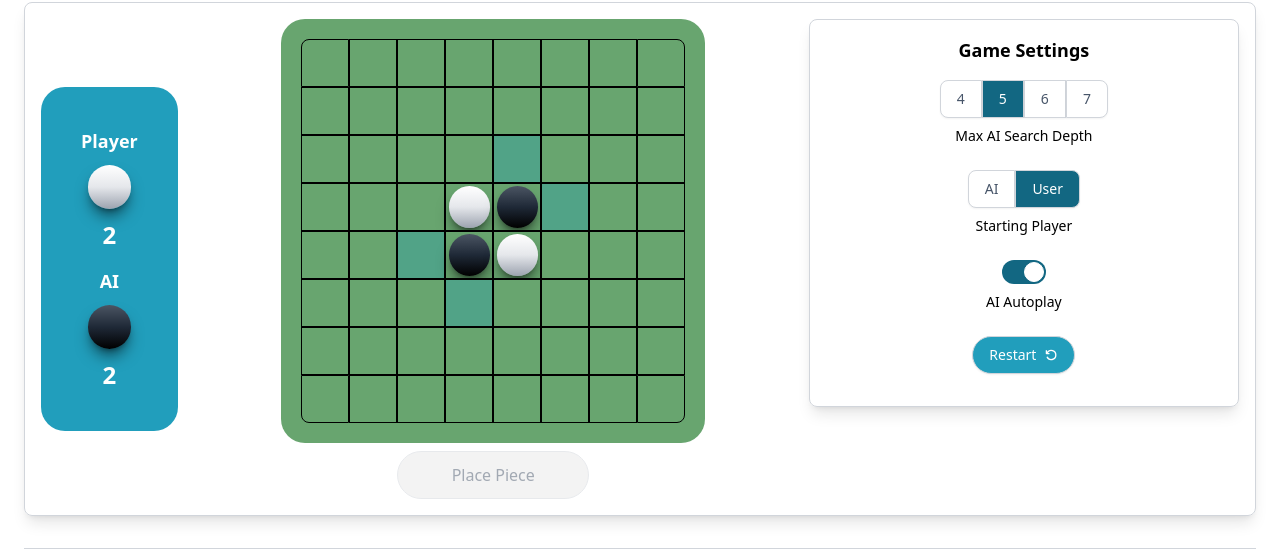
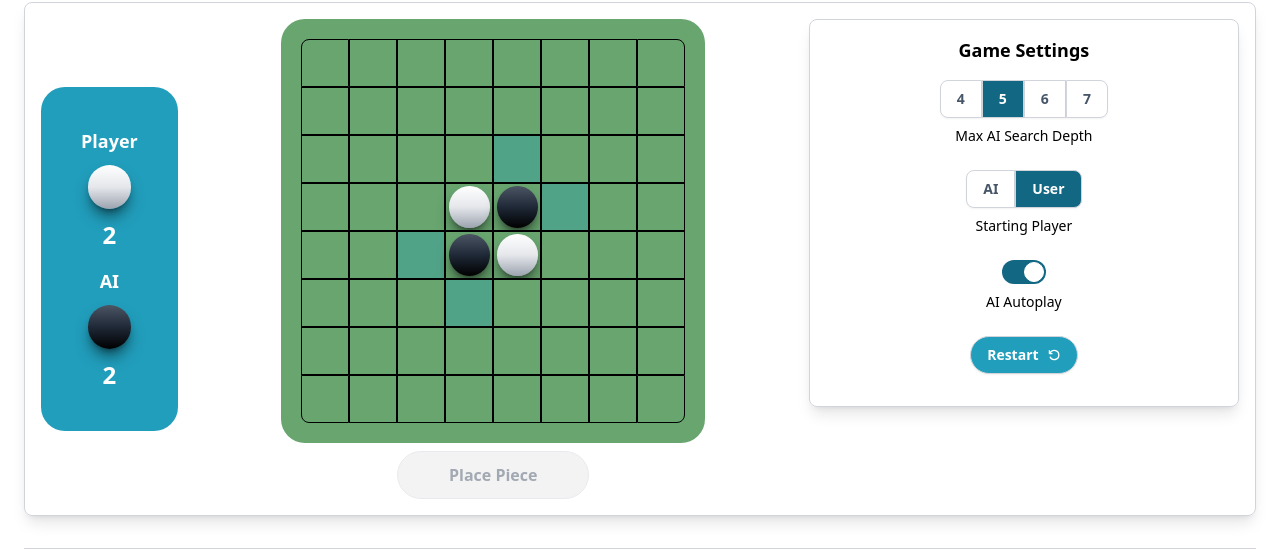
Before and after one commit to k-gerner/kyle-personal-website, a React (Create React App) app in the folder frontend/: page /ai/othello in a window 1280 px wide. Shown: the part 166-715 px from the top of the page. Built offline with nearby package versions, Linux system fonts and the light colour scheme.

Commit message:
improve text colors on primary color background elements

```diff
--- a/frontend/src/App.tsx
+++ b/frontend/src/App.tsx
@@ -105,7 +105,7 @@ const HomeLink: React.FC<HomeLinkProps> = ({ onClick }) => {
     <a
       href={pageRoutes.AboutMe}
       onClick={handleClick}
-      className="text-primary-highlight hover:bg-background-muted rounded-full py-2 px-4 transition-all duration-300 hover:bg-primary-base hover:text-text-light hover:border-primary-base"
+      className="text-primary-highlight hover:bg-background-muted rounded-full py-2 px-4 transition-all duration-300 hover:bg-primary-base hover:text-text-contrast hover:border-primary-base"
     >
       Home
     </a>
--- a/frontend/src/components/ButtonGroupPicker.tsx
+++ b/frontend/src/components/ButtonGroupPicker.tsx
@@ -6,6 +6,7 @@ const defaultButtonStyle = [
     "inline-flex",
     "items-center",
     "gap-x-2",
+    "font-semibold",
     "first:rounded-s-lg",
     "first:ms-0",
     "last:rounded-e-lg",
@@ -19,16 +20,16 @@ const defaultButtonStyle = [
     "hover:shadow-lg",
     "text-text-muted",
     // hover state styles
-    "hover:text-text-light",
+    "hover:text-text-contrast",
     "hover:bg-primary-base",
     "hover:border-primary-base",
     // focus state styles
-    "focus:text-text-light",
+    "focus:text-text-contrast",
     "focus:bg-primary-highlight",
     "focus:border-primary-base",
     // active state styles
     "active:border-primary-highlight",
-    "active:text-text-light",
+    "active:text-text-contrast",
     "active:bg-primary-highlight",
     // disabled state styles
     "disabled:pointer-events-none",
@@ -74,7 +75,7 @@ export const ButtonGroupPicker = <T extends string | number>({
                     ?
                     options.map((option) => {
                         const dynamicClasses = `${selectedValue === option
-                            ? 'bg-primary-highlight text-text-light'
+                            ? 'bg-primary-highlight text-text-contrast'
                             : 'bg-background-base text-text-muted'}
                                 ${showSelectedOnDisabled
                                 ? ''
@@ -96,7 +97,7 @@ export const ButtonGroupPicker = <T extends string | number>({
                     :
                     optionsWithLabels?.map(({ value, label }) => {
                         const dynamicClasses = `${selectedValue === value
-                            ? 'bg-primary-highlight text-text-light'
+                            ? 'bg-primary-highlight text-text-contrast'
                             : 'bg-background-base text-text-muted'}
                                 ${showSelectedOnDisabled
                                 ? ''
--- a/frontend/src/components/PopUp.tsx
+++ b/frontend/src/components/PopUp.tsx
@@ -24,7 +24,7 @@ const PopUp: React.FC<PopUpProps> = ({
         <div className="fixed inset-0 bg-black bg-opacity-40 flex items-center justify-center z-50">
             <div className="bg-background-base rounded-lg shadow-lg p-8 w-full relative max-h-[90vh] max-w-[95vw] md:max-w-xl overflow-y-auto">
                 <button
-                    className="absolute rounded-full top-2 right-2 text-xl font-bold text-danger bg-background-base hover:bg-danger hover:text-background-base transition-colors"
+                    className="absolute rounded-full top-2 right-2 text-xl font-bold text-danger bg-background-base hover:bg-danger hover:text-text-contrast transition-colors"
                     onClick={() => setShow(false)}
                     aria-label="Close pop-up"
                 >
--- a/frontend/src/components/ThemePicker.tsx
+++ b/frontend/src/components/ThemePicker.tsx
@@ -22,8 +22,7 @@ const defaultButtonStyle = [
     "transition-all",
     "duration-300",
     "hover:bg-primary-base",
-    "hover:text-text-light",
-    "hover:bg-primary-base",
+    "hover:text-text-contrast",
     "hover:border-primary-base",
 ].join(" ");
 
--- a/frontend/src/components/ai/GameNavigation.tsx
+++ b/frontend/src/components/ai/GameNavigation.tsx
@@ -8,7 +8,7 @@ const defaultLinkButtonClasses = [
     "py-2",
     "text-primary-highlight",
     "hover:bg-primary-base",
-    "hover:text-text-light",
+    "hover:text-text-contrast",
     "rounded",
     "transition-colors",
     "first:pt-3",
@@ -34,7 +34,7 @@ const GameNavigation: React.FC<GameNavigationProps> = ({ onNavigate }) => {
             <button
                 ref={buttonRef}
                 onClick={() => setDropdownOpen(!dropdownOpen)}
-                className="text-primary-highlight rounded-full py-2 px-4 hover:bg-primary-base hover:text-text-light hover:bg-primary-base hover:border-primary-base transition-all duration-300"
+                className="text-primary-highlight rounded-full py-2 px-4 hover:bg-primary-base hover:text-text-contrast hover:bg-primary-base hover:border-primary-base transition-all duration-300"
             >
                 <div className="flex flex-row gap-2 items-center">
                     <span>AI Solvers</span>
--- a/frontend/src/index.css
+++ b/frontend/src/index.css
@@ -44,7 +44,7 @@ code {
   /* slate-400 */
   --text-light-color: white;
   --text-dark-color: black;
-  --text-contrast-color: white;
+  --text-contrast-color: var(--background-base-color, white);
 
   --brd-muted-color: rgb(209, 213, 219);
   /** border */
@@ -93,7 +93,7 @@ code {
 
   --text-base-color: rgb(0, 0, 0);
   --text-muted-color: rgb(71, 85, 105);
-  --text-contrast-color: white;
+  --text-contrast-color: var(--background-base-color, white);
 }
 
 .theme-light-lavender-rose {
@@ -117,7 +117,7 @@ code {
   --text-dull-color: rgb(148, 163, 184);
   --text-light-color: white;
   --text-dark-color: black;
-  --text-contrast-color: rgb(255, 255, 255);
+  --text-contrast-color: var(--background-base-color, white);
 }
 
 .theme-light-mint-leaf {
@@ -140,7 +140,7 @@ code {
   --text-dull-color: rgb(45, 106, 79);
   --text-light-color: white;
   --text-dark-color: black;
-  --text-contrast-color: rgb(255, 255, 255);
+  --text-contrast-color: var(--background-base-color, white);
 }
 
 .theme-dark-ocean-moon {
@@ -164,7 +164,7 @@ code {
   --text-base-color: white;
   --text-muted-color: rgb(148, 163, 184);
   --text-dull-color: rgb(103, 123, 150);
-  --text-contrast-color: rgb(0, 0, 0);
+  --text-contrast-color: var(--background-contrast-color, black);
 
   --brd-muted-color: rgb(84, 78, 78);
 
@@ -192,7 +192,7 @@ code {
   --text-base-color: rgb(236, 213, 173);
   --text-muted-color: rgb(156, 129, 85);
   --text-dull-color: rgb(135, 109, 67);
-  --text-contrast-color: rgb(93, 70, 33);
+  --text-contrast-color: var(--background-base-color, black);
 
   --connect-4-board-highlight-color: rgb(197, 225, 238);
 
@@ -220,7 +220,7 @@ code {
   --text-base-color: rgb(221, 191, 250);
   --text-muted-color: rgb(179, 137, 220);
   --text-dull-color: rgb(148, 163, 184);
-  --text-contrast-color: rgb(36, 0, 70);
+  --text-contrast-color: var(--background-base-color, black);
 
   --connect-4-board-highlight-color: rgb(197, 225, 238);
 
@@ -244,7 +244,7 @@ code {
   --text-base-color: rgb(221, 191, 250);
   --text-muted-color: rgb(179, 137, 220);
   --text-dull-color: rgb(148, 163, 184);
-  --text-contrast-color: rgb(36, 0, 70);
+  --text-contrast-color: var(--background-base-color, black);
 
   --connect-4-board-highlight-color: rgb(197, 225, 238);
 
@@ -253,7 +253,7 @@ code {
 
 .theme-dark-midnight-ember {
   --primary-accent-color: rgb(157, 2, 8);
-  --primary-base-color: rgb(208, 0, 0);
+  --primary-base-color: rgb(208, 76, 0);
   --primary-highlight-color: rgb(220, 47, 2);
   --primary-contrast-color: rgb(232, 93, 4);
 
@@ -268,7 +268,7 @@ code {
   --text-base-color: rgb(255, 204, 188);
   --text-muted-color: rgb(218, 150, 144);
   --text-dull-color: rgb(148, 163, 184);
-  --text-contrast-color: rgb(0, 0, 0);
+  --text-contrast-color: var(--background-contrast-color, white);
 
   --connect-4-board-highlight-color: rgb(197, 225, 238);
 
--- a/frontend/src/pages/AboutMe.tsx
+++ b/frontend/src/pages/AboutMe.tsx
@@ -239,7 +239,7 @@ const TimelineItem: React.FC<TimelineItemProps> = ({ date, icon, label, scrollTo
             <div className="timeline-end timeline-box bg-background-muted flex flex-col items-center border-none">
                 <span className="text-sm pb-1 text-center">{label}</span>
                 <button
-                    className="rounded-full hover:bg-primary-highlight hover:text-background-base transition-all duration-300"
+                    className="rounded-full hover:bg-primary-base hover:text-text-contrast transition-all duration-300"
                     // onClick={() => setShowInfo(true)}
                     onClick={() => {
                         if (!scrollToId) {
@@ -249,7 +249,7 @@ const TimelineItem: React.FC<TimelineItemProps> = ({ date, icon, label, scrollTo
                         if (el) el.scrollIntoView({ behavior: "smooth" });
                     }}
                 >
-                    <div className="rounded-full border border-text-base px-8 py-1 transition-all hover:text-background-base hover:border-primary-highlight flex items-center justify-center">
+                    <div className="rounded-full border border-text-base px-8 py-1 transition-all hover:text-text-contrast hover:border-primary-base flex items-center justify-center">
                         {/* <FaInfo className="w-4 h-4" /> */}
                         <span className="text-xs font-semibold py-1">Learn More</span>
                     </div>
--- a/frontend/src/pages/GameHome.tsx
+++ b/frontend/src/pages/GameHome.tsx
@@ -64,7 +64,7 @@ const GameLink: React.FC<GameLinkProps> = ({ to, label, image }) => {
     return (
         <Link
             to={to}
-            className="relative flex items-center justify-center aspect-square rounded-xl px-4 py-2 text-text-light hover:bg-primary-base transition-colors transition-transform shadow group transform hover:scale-105 duration-300"
+            className="relative flex items-center justify-center aspect-square rounded-xl px-4 py-2 text-text-light hover:bg-primary-base hover:text-text-contrast transition-colors transition-transform shadow group transform hover:scale-105 duration-300"
         >
             {image && (
                 <img
--- a/frontend/src/pages/ai/gamepigeon/WordBites.tsx
+++ b/frontend/src/pages/ai/gamepigeon/WordBites.tsx
@@ -345,7 +345,7 @@ const LetterTile: React.FC<LetterTileProps> = ({
 }) => {
     const baseClasses = "flex items-center justify-center text-xl font-bold text-letter-tile-text";
     const sizeClasses = "w-16 h-16"; // size === 'sm' ? 'w-12 h-12' : 'w-16 h-16';
-    const deleteButtonClasses = "bg-background-base text-danger flex items-center justify-center hover:bg-danger hover:text-background-base transition-colors border-danger border-2 rounded-b-md";
+    const deleteButtonClasses = "bg-background-base text-danger flex items-center justify-center hover:bg-danger hover:text-text-contrast transition-colors border-danger border-2 rounded-b-md";
     const deleteIconClasses = "w-8 h-8";
     const bgColor = "bg-letter-tile";
 
```
Also changed, not shown: frontend/src/atoms/ActionButton.tsx (+6 -5 lines), frontend/src/pages/ai/gamepigeon/Othello.tsx (+4 -4 lines).
